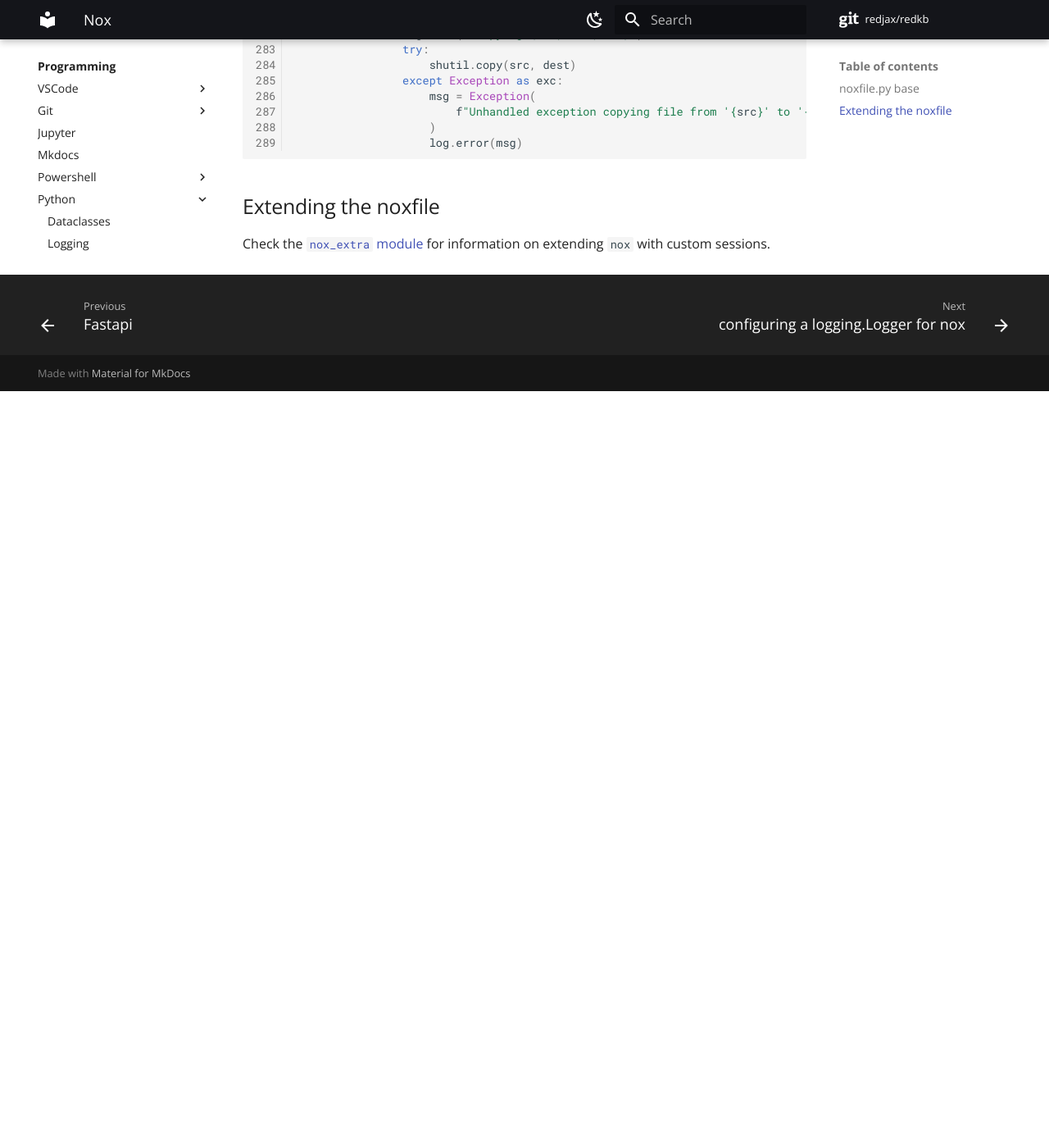
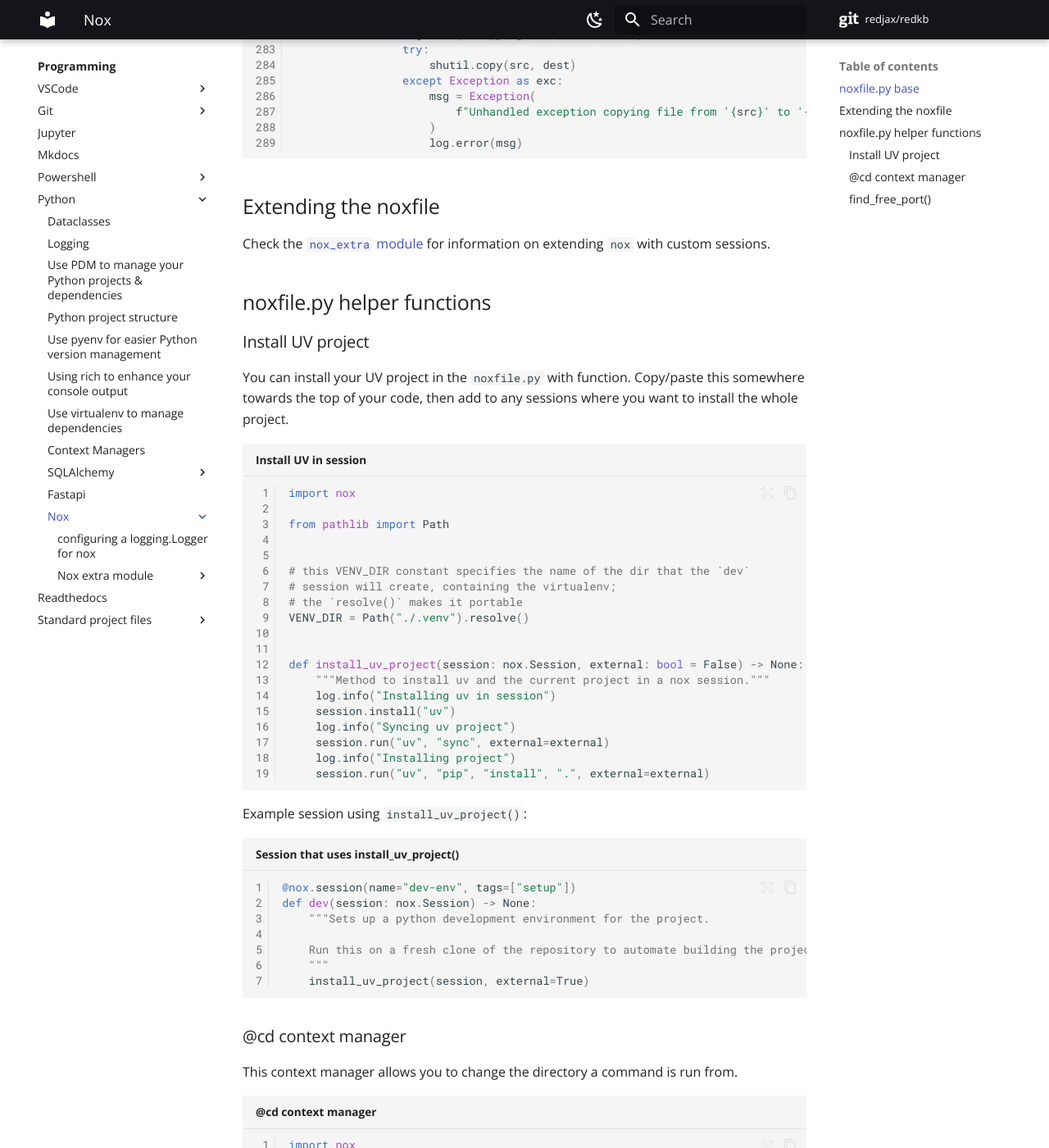
Before and after one commit to redjax/redkb, an MkDocs documentation site: the page built from docs/programming/python/nox/index.md, in a window 1280 px wide and 1400 px high, scrolled down 6378 px. Shown: the whole window at 82% size. Built offline with MkDocs 1.6.1 and Material for MkDocs 9.7.7, drawn with Linux system fonts in a browser that asks for light colours; comment, search, counter and statistics services are not loaded; before the commit the page ends 6855 px from its top, so only the background shows below that; some of the changed text lies outside the part shown.

Commit message:
Add helper functions to nox documentation

````diff
--- a/docs/programming/python/nox/index.md
+++ b/docs/programming/python/nox/index.md
@@ -325,3 +325,115 @@
 ## Extending the noxfile
 
 Check the [`nox_extra` module](nox_extra-module/index.md) for information on extending `nox` with custom sessions.
+
+## noxfile.py helper functions
+
+### Install UV project
+
+You can install your UV project in the `noxfile.py` with function. Copy/paste this somewhere towards the top of your code, then add to any sessions where you want to install the whole project.
+
+```python title="Install UV in session" linenums="1"
+import nox
+
+from pathlib import Path
+
+
+# this VENV_DIR constant specifies the name of the dir that the `dev`
+# session will create, containing the virtualenv;
+# the `resolve()` makes it portable
+VENV_DIR = Path("./.venv").resolve()
+
+
+def install_uv_project(session: nox.Session, external: bool = False) -> None:
+    """Method to install uv and the current project in a nox session."""
+    log.info("Installing uv in session")
+    session.install("uv")
+    log.info("Syncing uv project")
+    session.run("uv", "sync", external=external)
+    log.info("Installing project")
+    session.run("uv", "pip", "install", ".", external=external)
+
+```
+
+Example session using `install_uv_project()`:
+
+```python title="Session that uses install_uv_project()" linenums="1"
+@nox.session(name="dev-env", tags=["setup"])
+def dev(session: nox.Session) -> None:
+    """Sets up a python development environment for the project.
+
+    Run this on a fresh clone of the repository to automate building the project with uv.
+    """
+    install_uv_project(session, external=True)
+
+```
+
+### @cd context manager
+
+This context manager allows you to change the directory a command is run from.
+
+```python title="@cd context manager" linenums="1"
+import nox
+
+from contextlib import contextmanager
+import os
+import importlib.util
+import typing as t
+
+
+@contextmanager
+def cd(new_dir) -> t.Generator[None, importlib.util.Any, None]: # type: ignore
+    """Context manager to change a directory before executing command."""
+    prev_dir: str = os.getcwd()
+    os.chdir(os.path.expanduser(new_dir))
+    try:
+        yield
+    finally:
+        os.chdir(prev_dir)
+
+```
+
+### find_free_port()
+
+This function can find a free port using the `socket` library. This is useful for sessions that run a service, like `mkdocs-serve`. Instead of hard-coding the port and risking an in-use port, this function can find a free port to pass to the function.
+
+```python title="find_free_port()" linenums="1"
+import nox
+import socket
+
+
+def find_free_port(start_port=8000) -> int:
+    """Find a free port starting from a specific port number."""
+    port = start_port
+    while True:
+        with socket.socket(socket.AF_INET, socket.SOCK_STREAM) as sock:
+            try:
+                sock.bind(("0.0.0.0", port))
+                return port
+            except socket.error:
+                log.info(f"Port {port} is in use, trying the next port.")
+                port += 1
+
+```
+
+Example usage:
+
+```python title="Example usage for find_free_port()" linenums="1"
+import nox
+
+
+@nox.session(name="serve-mkdocs", tags=["mkdocs", "serve"])
+def serve_mkdocs(session: nox.Session) -> None:
+    install_uv_project(session)
+
+    free_port = find_free_port(start_port=8000)
+
+    log.info(f"Serving MKDocs site on port {free_port}")
+
+    try:
+        session.run("mkdocs", "serve", "--dev-addr", f"0.0.0.0:{free_port}")
+    except Exception as exc:
+        msg = f"({type(exc)}) Unhandled exception serving MKDocs site. Details: {exc}"
+        log.error(msg)
+
+```
````
Also changed, not shown: other parts of docs/programming/python/nox/index.md (+1 -1 lines).
